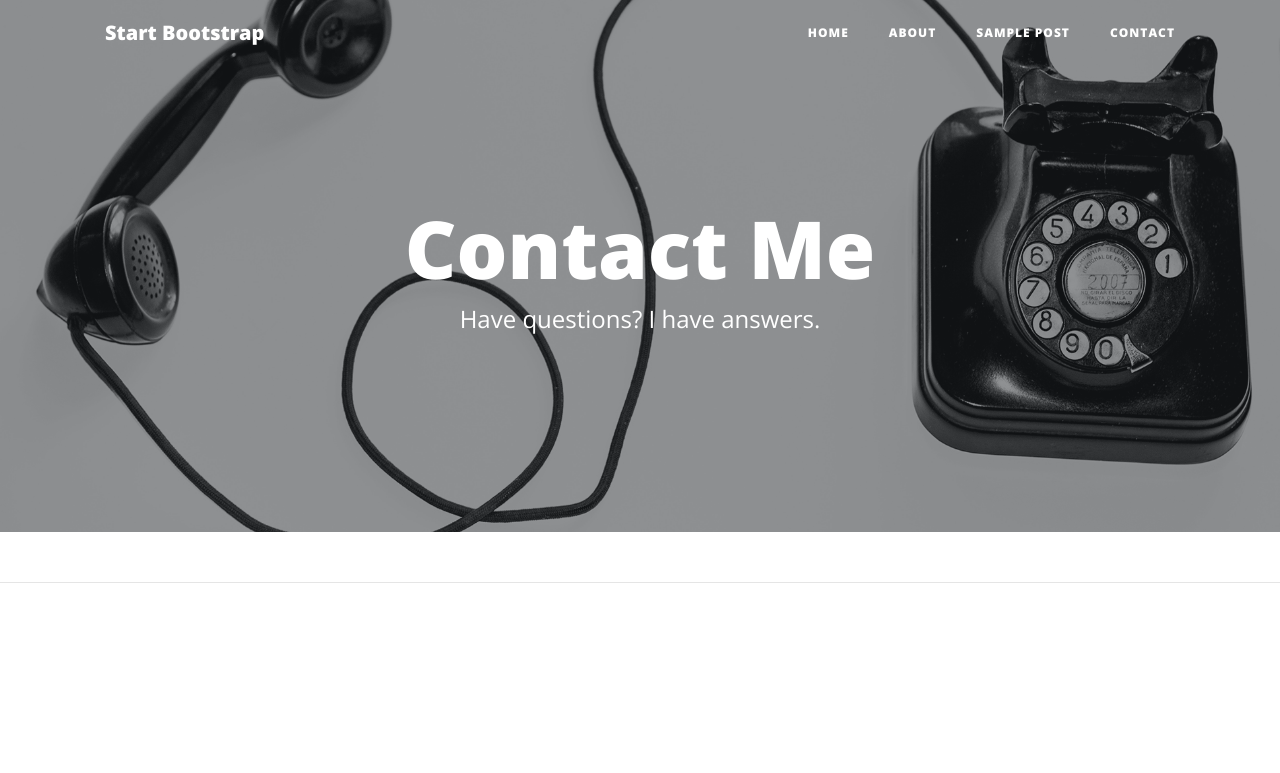
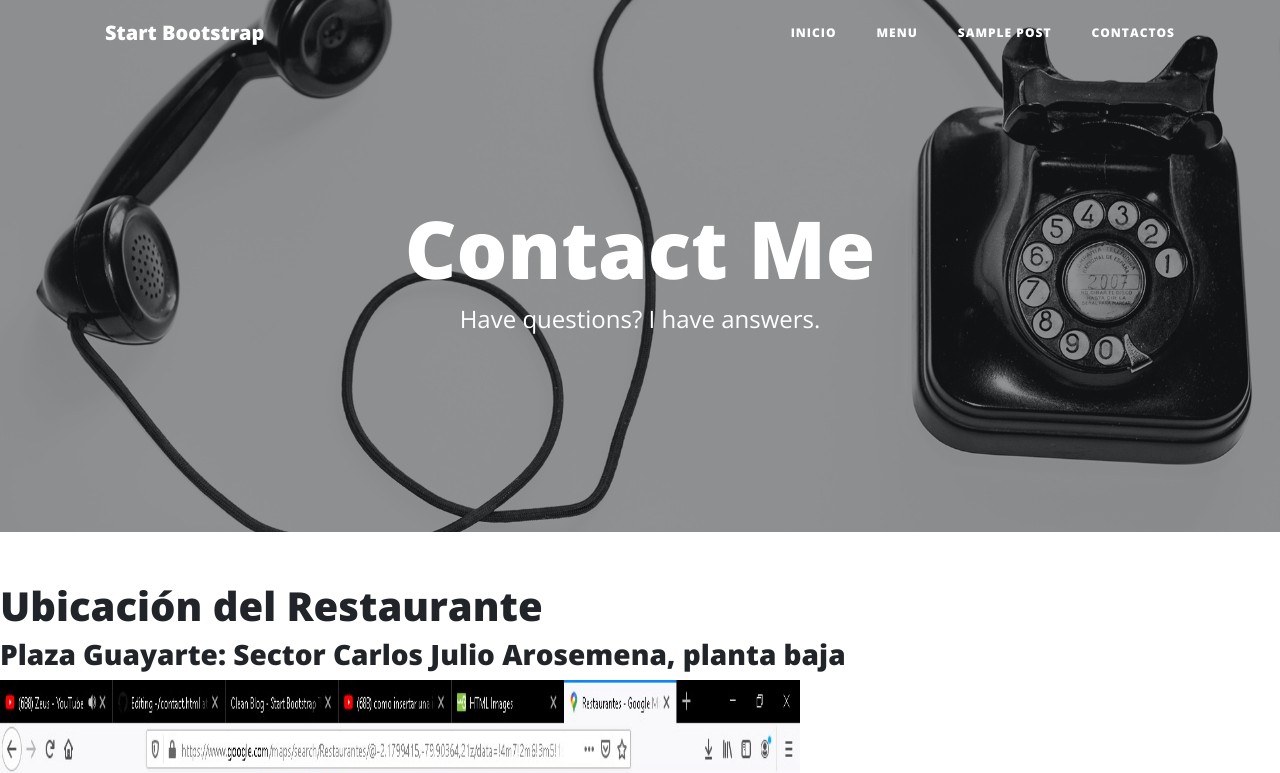
Before and after one commit to Themuchiis/-, a website: page contact.html in a window 1280 px wide. Shown: the top 773 px of the page. Drawn offline with nearby package versions, Linux system fonts and the light colour scheme; files whose address does not match are found by name.

Commit message:
Update contact.html

```diff
--- a/contact.html
+++ b/contact.html
@@ -8,7 +8,7 @@
   <meta name="description" content="">
   <meta name="author" content="">
 
-  <title>Clean Blog - Start Bootstrap Theme</title>
+  <title>Contactos</title>
 
   <!-- Bootstrap core CSS -->
   <link href="vendor/bootstrap/css/bootstrap.min.css" rel="stylesheet">
@@ -36,16 +36,16 @@
       <div class="collapse navbar-collapse" id="navbarResponsive">
         <ul class="navbar-nav ml-auto">
           <li class="nav-item">
-            <a class="nav-link" href="index.html">Home</a>
+            <a class="nav-link" href="index.html">Inicio</a>
           </li>
           <li class="nav-item">
-            <a class="nav-link" href="about.html">About</a>
+            <a class="nav-link" href="about.html">Menu</a>
           </li>
           <li class="nav-item">
             <a class="nav-link" href="post.html">Sample Post</a>
           </li>
           <li class="nav-item">
-            <a class="nav-link" href="contact.html">Contact</a>
+            <a class="nav-link" href="contact.html">Contactos</a>
           </li>
         </ul>
       </div>
@@ -66,8 +66,9 @@
       </div>
     </div>
   </header>
-
-
+<h1>Ubicación del Restaurante</h1>
+  <h3>Plaza Guayarte: Sector Carlos Julio Arosemena, planta baja</h3>
+  <img src="mapa.jpg" style="width:800px;height:1000px;">
 
   <hr>
 
```
